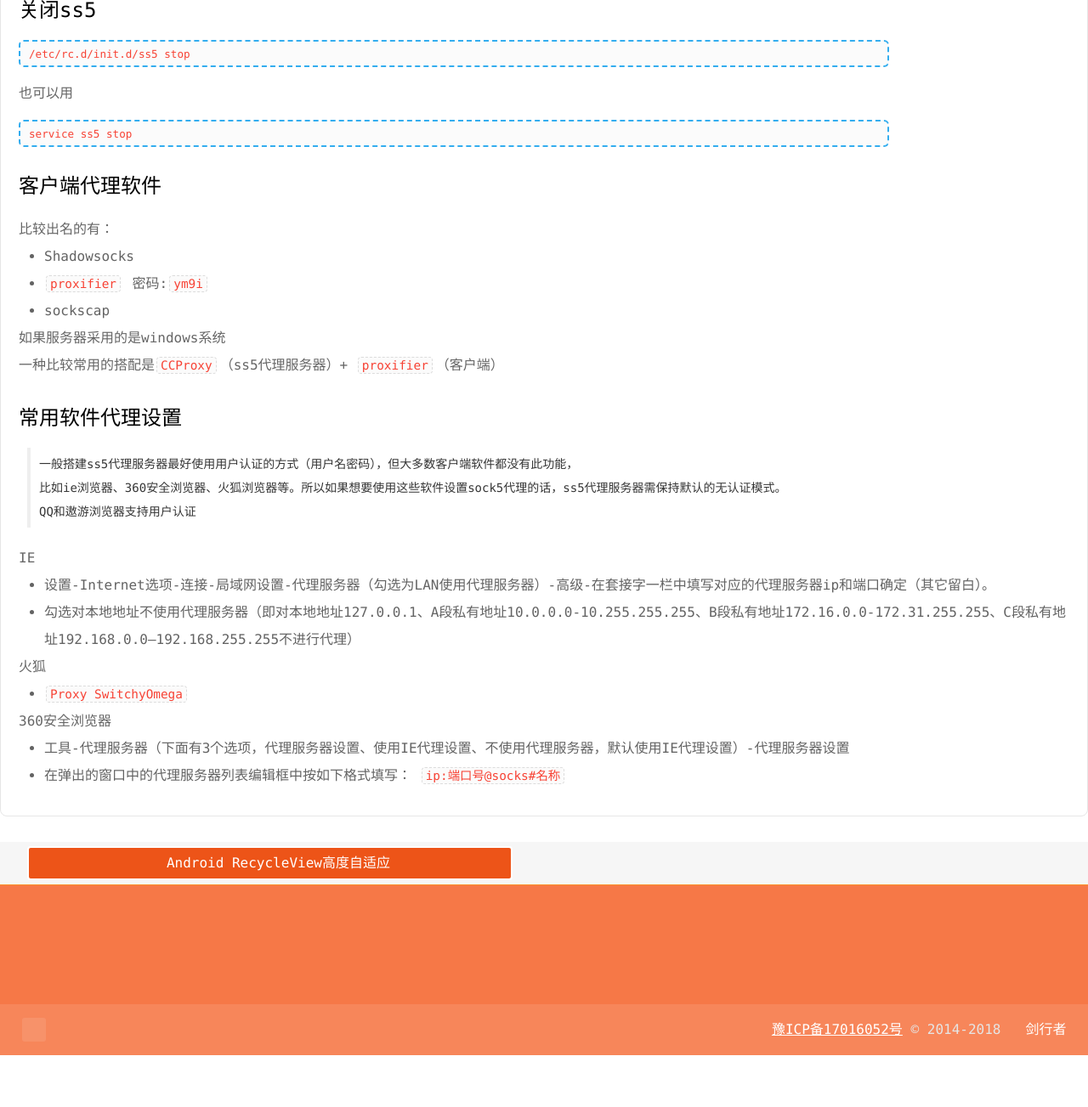
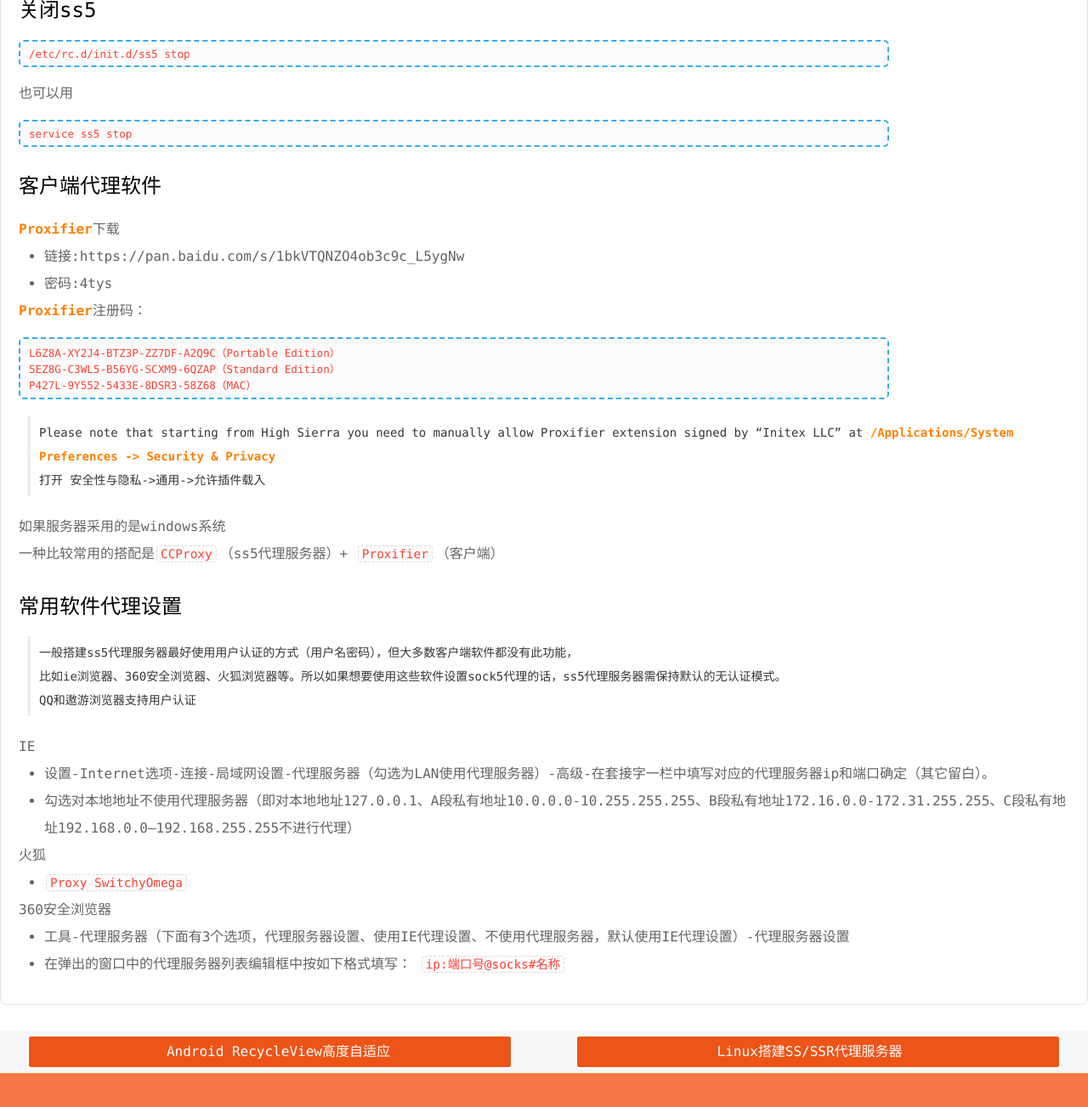
Before and after one commit to psvmc/myblog_jekyll, a Jekyll site: the page built from _posts/2018-08-24-linux-ss5.md, in a window 1280 px wide and 1400 px high, scrolled down 2617 px. Shown: the top 1303 px of the window at 85% size. Built offline with Jekyll 4.4.1, drawn with Linux system fonts in a browser that asks for light colours; comment, search, counter and statistics services are not loaded; before the commit the page ends 3859 px from its top, so only the background shows below that; some of the changed lines change nothing that is shown.

Commit message:
文章更新

````diff
--- a/_posts/2018-08-24-linux-ss5.md
+++ b/_posts/2018-08-24-linux-ss5.md
@@ -2,7 +2,7 @@
 layout: post
 title: Linux搭建Socks5代理服务器
 description: Linux搭建Socks5代理服务器
-keywords: rxjava
+keywords: linux
 categories:
         - linux
         - socks5
@@ -138,19 +138,26 @@
 
 ### 客户端代理软件
 
-比较出名的有：
+**Proxifier**下载
 
-+ Shadowsocks
-+ [`proxifier`](https://pan.baidu.com/s/147bCqTkCFqJ0eKWRUMikEA)  密码:`ym9i`
-+ sockscap
++ 链接:https://pan.baidu.com/s/1bkVTQNZO4ob3c9c_L5ygNw
++ 密码:4tys
 
+**Proxifier**注册码：
 
+```bash
+L6Z8A-XY2J4-BTZ3P-ZZ7DF-A2Q9C（Portable Edition）
+5EZ8G-C3WL5-B56YG-SCXM9-6QZAP（Standard Edition）
+P427L-9Y552-5433E-8DSR3-58Z68（MAC）
+```
+
+> Please note that starting from High Sierra you need to manually allow Proxifier extension signed by "Initex LLC" at **/Applications/System Preferences -> Security & Privacy**
+>
+> 打开 安全性与隐私->通用->允许插件载入
 
 如果服务器采用的是windows系统
 
-一种比较常用的搭配是[`CCProxy`](http://www.ccproxy.com/yhsc-an-zhuang-dai-li-server.htm)（ss5代理服务器）+ `proxifier`（客户端）
-
-
+一种比较常用的搭配是[`CCProxy`](http://www.ccproxy.com/yhsc-an-zhuang-dai-li-server.htm)（ss5代理服务器）+ `Proxifier`（客户端）
 
 ### 常用软件代理设置
 
--- /dev/null
+++ b/_posts/2018-08-25-linux-ss-ssr.md
@@ -0,0 +1,160 @@
+---
+layout: post
+title: Linux搭建SS/SSR代理服务器
+description: Linux搭建SS/SSR代理服务器
+keywords: linux
+categories: linux ss ssr
+
+---
+
+
+
+## 前言
+
+`shadowsocks`/`shadowsocksR`这两个**只需要搭建一个**就可以了！！！！
+
+SS VS SSR一直是各有各的说法，互相看不起对方。
+
+我用的是SS，因为SS的iOS版本比较容易下载，并且并没有觉得ss容易被探查到。
+
+
+
+Shadowsocks 的数据传输是建立在 SOCKS5 协议之上的，SOCKS5 是 TCP/IP 层面的网络代理协议。 ss-server 端解密出来的数据就是采用 SOCKS5 协议封装的，通过 SOCKS5 协议 ss-server 端能读出本机软件想访问的服务的真正地址以及要传输的原数据
+
+
+
+## SS的搭建
+
+### 下载
+
+下载一键搭建ss脚本文件
+
+```bash
+git clone https://github.com/psvmc/ss-fly
+```
+
+### 运行
+
+运行搭建ss脚本代码
+
+```bash
+ss-fly/ss-fly.sh -i password 1024
+```
+
++ 其中**password**换成你要设置的shadowsocks的密码即可，密码最好**只包含密码+数字**，一些特殊字符可能会导致冲突。
+
++ 而第二个参数**1024**是**端口号**，也可以不加，不加默认是1024~
+
+  **举个例子**，脚本命令可以是`ss-fly/ss-fly.sh -i pass123456`，
+
+  也可以是`ss-fly/ss-fly.sh -i pass123456 8585`，
+
+  后者指定了服务器端口为8585，前者则是默认的端口号1024
+
+>  注：如果需要改密码或者改端口，只需要重新**再执行一次搭建ss脚本代码**就可以了
+
+### 卸载
+
+卸载ss服务
+
+```bash
+ss-fly/ss-fly.sh -uninstall
+```
+
+### 客户端下载
+
+1. Windows客户端下载地址：Windows对Framework的版本要求比价高，我的是4.0.2的要求Framework4.6.2。如果是XP或者Framework比较低的，可以直接下载低版本的ss（windows 2.3.1下载地址：[https://github.com/shadowsocks/shadowsocks-windows/releases?after=2.5.1](https://github.com/shadowsocks/shadowsocks-windows/releases?after=2.5.1)）。
+2. Mac客户端下载地址：[https://github.com/shadowsocks/ShadowsocksX-NG/releases](https://github.com/shadowsocks/ShadowsocksX-NG/releases)。
+3. Linux客户端下载地址：[https://github.com/shadowsocks/shadowsocks-qt5/wiki/Installation](https://github.com/shadowsocks/shadowsocks-qt5/wiki/Installation)。
+4. Android/安卓客户端下载地址：[https://github.com/shadowsocks/shadowsocks-android/releases](https://github.com/shadowsocks/shadowsocks-android/releases)。
+5. iOS/苹果客户端直接在App Store里搜索shadowsock关键字（或者wingy关键字），软件经常被下架，我目前用的是Wingy & Shadowrocket~如果找不到，你也可以通过**PP助手**去下载Shadowrocket。
+
+百度云地址
+
++ 链接: https://pan.baidu.com/s/1SLZuEaYYyR0f_6YLngw-PA
++ 密码: s8i8
+
+### 客户端配置
+
+在状态栏右击shadowsocks
+
+勾选**开机启动**和**启动系统代理**
+
+在**系统代理模式**中选择**PAC模式**
+
+**服务器**->**编辑服务器**，一键安装shadowsocks的脚本默认服务器端口是1024，加密方式是aes-256-cfb，密码是你设置的密码，ip是你自己的VPS ip，保存即可~
+
+**PAC模式**是指国内可以访问的站点直接访问，不能直接访问的再走shadowsocks代理~
+
+OK！一键脚本搭建shadowsocks完毕！科学上网吧，兄弟！[Google](https://www.google.com/)
+
+## SSR的搭建
+
+**再次提醒**，如果安装了SS，就不需要再安装SSR了，如果要改装SSR，请按照上一部分内容的教程先卸载SS！！！
+
+### 下载
+
+下载一键搭建ssr脚本文件(与SS的脚本一致)
+
+```bash
+git clone https://github.com/psvmc/ss-fly
+```
+
+### 运行
+
+运行搭建ssr脚本代码
+
+```bash
+ss-fly/ss-fly.sh -ssr
+```
+
+输入对应的参数
+
+执行完上述的脚本代码后，会进入到输入参数的界面，包括服务器端口，密码，加密方式，协议，混淆。可以直接输入回车选择默认值，也可以输入相应的值选择对应的选项
+
+### 相关命令
+
+```bash
+启动：/etc/init.d/shadowsocks start
+停止：/etc/init.d/shadowsocks stop
+重启：/etc/init.d/shadowsocks restart
+状态：/etc/init.d/shadowsocks status
+配置文件路径：/etc/shadowsocks.json
+日志文件路径：/var/log/shadowsocks.log
+代码安装目录：/usr/local/shadowsocks
+```
+
+### 卸载
+
+卸载ssr服务
+
+```bash
+./shadowsocksR.sh uninstall
+```
+
+### 客户端下载
+
+1. Windows客户端下载地址：[https://github.com/shadowsocksrr/shadowsocksr-csharp/releases](https://github.com/shadowsocksrr/shadowsocksr-csharp/releases)
+2. Mac客户端下载地址：[https://github.com/52geyan/ss-ssr-clients/raw/master/ssr/SS-X-R.zip](https://github.com/flyzy2005/ss-ssr-clients/raw/master/ssr/SS-X-R.zip)
+3. Linux客户端下载地址：[https://github.com/shadowsocks/shadowsocks-qt5/wiki/Installation](https://github.com/shadowsocks/shadowsocks-qt5/wiki/Installation)
+4. Android/安卓客户端下载地址：[https://github.com/52geyan/ss-ssr-clients/raw/master/ssr/ShadowsocksR-3.4.0.8.apk](https://github.com/flyzy2005/ss-ssr-clients/raw/master/ssr/ShadowsocksR-3.4.0.8.apk)
+5. iOS/iPad/苹果客户端我目前用的是Wingy & Shadowrocket，支持ssr，可以通过**PP助手**去下载，当然你可以直接去申请一个美国App Store，然后去美区下载。
+
+百度云下载
+
++ 链接: https://pan.baidu.com/s/1tALRhWdN19yfVg97AMMsXg
++ 密码: r6wn
+
+### 客户端设置
+
+![20180825153516130027108.png](http://image.psvmc.cn/20180825153516130027108.png)
+
+在状态栏右击**shadowsocksR**，
+
+在**系统代理模式**中选择**PAC模式**，再左击两次状态栏的图标打开编辑服务器界面，
+
+如上图所示，按照自己的服务器配置填充内容**，**保存即可~
+
+**PAC模式**是指国内可以访问的站点直接访问，不能直接访问的再走**shadowsocksR**代理~
+
+OK！一键脚本搭建**shadowsocksR**完毕！科学上网吧，兄弟！[Google](https://www.google.com/)
````
